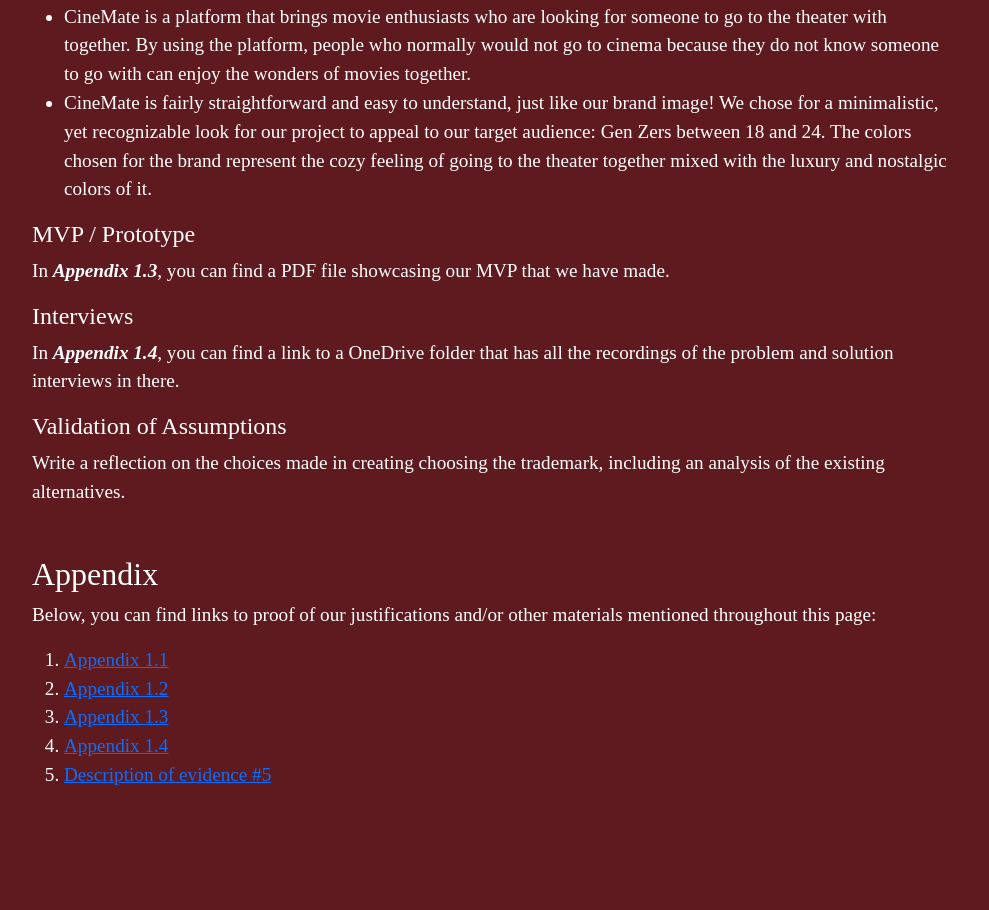
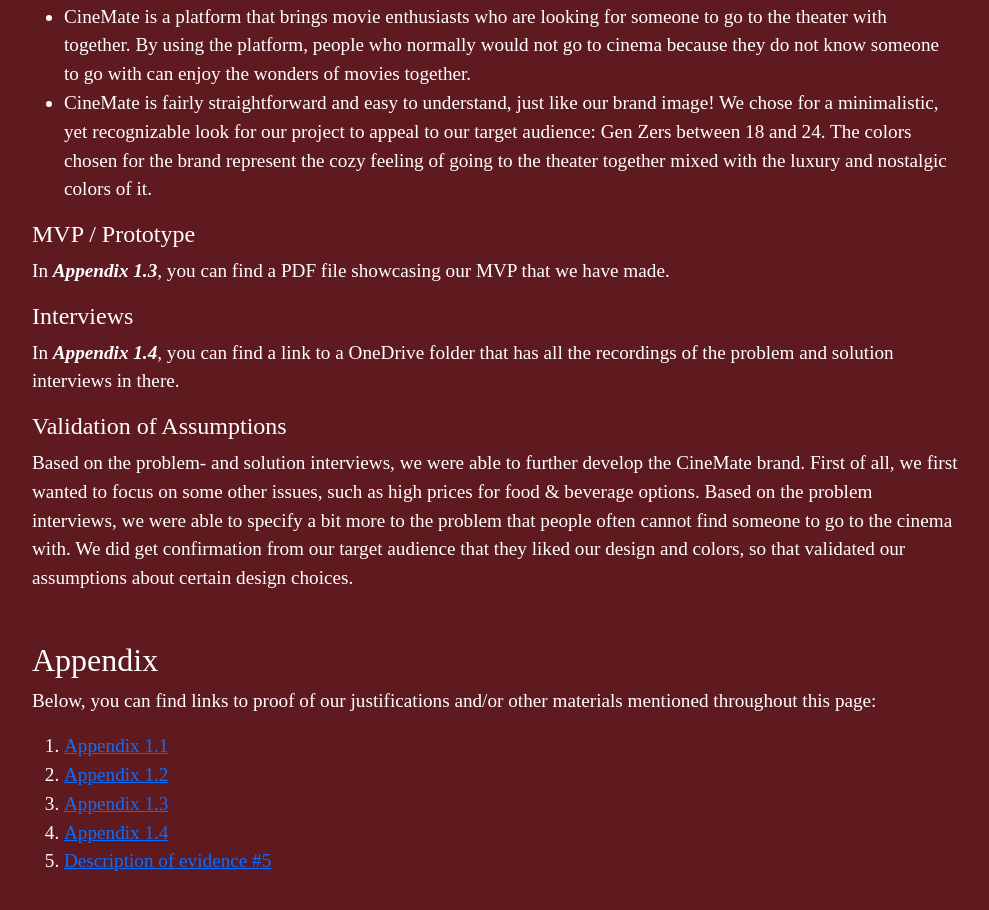
Before and after one commit to Cine-mate/cinemate, a plain HTML site: page corporate.html in a window 1280 px wide. Shown: the part 10178-11088 px from the top of the page, without its empty margins (240-1229 px from the left). Before the commit the page ends 11008 px from the top, so only its background shows below. Drawn offline with nearby package versions, Linux system fonts and the light colour scheme.

Commit message:
Update corporate.html

```diff
--- a/corporate.html
+++ b/corporate.html
@@ -508,7 +508,7 @@
 		  		  <h4 id="management-5" class="mt-2">Interviews&nbsp;</h4>
 		  <p>In <strong><em>Appendix 1.4</em></strong>, you can find a link to a OneDrive folder that has all the recordings of the problem and solution interviews in there.&nbsp; &nbsp;</p>
           <h4 id="management-5" class="mt-2">Validation of Assumptions</h4>
-          <p>Write a reflection on the choices made in creating choosing the trademark, including an analysis of the existing alternatives.</p>
+          <p>Based on the problem- and solution interviews, we were able to further develop the CineMate brand. First of all, we first wanted to focus on some other issues, such as high prices for food &amp; beverage options. Based on the problem interviews, we were able to specify a bit more to the problem that people often cannot find someone to go to the cinema with. We did get confirmation from our target audience that they liked our design and colors, so that validated our assumptions about certain design choices.&nbsp; &nbsp; &nbsp; &nbsp;&nbsp;</p>
 
           <!-- End Management, start Appendix -->
 
```
